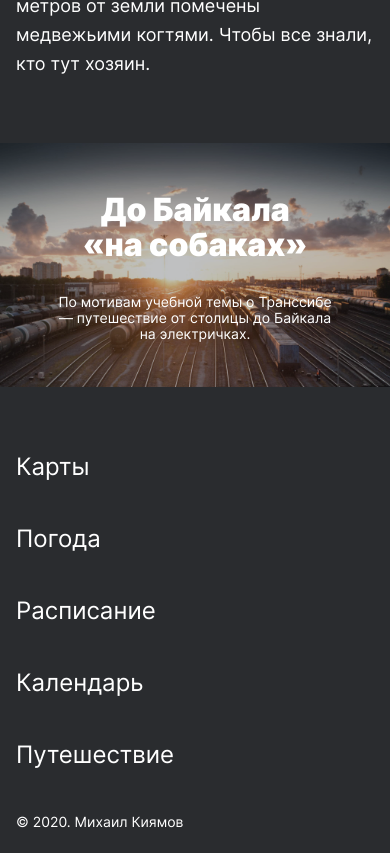
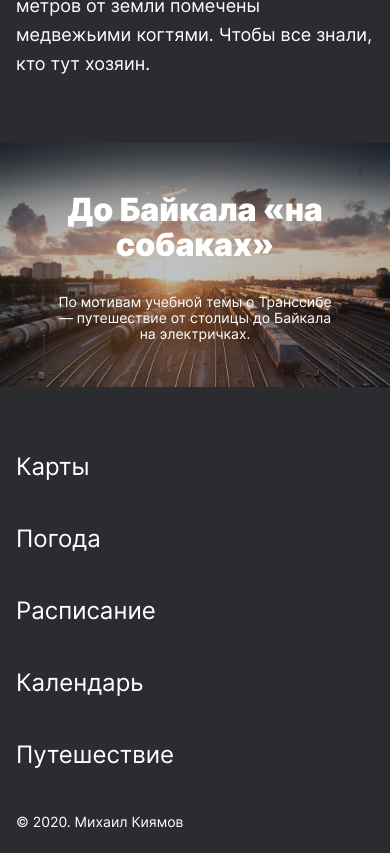
Before and after one commit to Mihail-Kiyamov/Travel_to_russia, a plain HTML site: page index.html in a window 390 px wide. Shown: the part 10212-11065 px from the top of the page. Drawn offline with Linux system fonts and the light colour scheme.

Commit message:
Путешествие по России попытка1

```diff
--- a/blocks/baikal-dog/__subtitle/baikal-dog__subtitle.css
+++ b/blocks/baikal-dog/__subtitle/baikal-dog__subtitle.css
@@ -1,15 +1,17 @@
 .baikal-dog__subtitle {
+    width: 360px;
     font-family: 'Inter';
     font-style: normal;
     font-weight: 400;
     font-size: 18px;
     line-height: 22px;
     color: #ffffff;
-    margin: 0;
+    margin: 0 auto;
 }
 
 @media screen and (max-width: 500px) {
     .baikal-dog__subtitle{
+        width: 288px;
         font-size: 14px;
         line-height: 16px;
     }
--- a/blocks/baikal-dog/__title/baikal-dog__title.css
+++ b/blocks/baikal-dog/__title/baikal-dog__title.css
@@ -1,16 +1,18 @@
 .baikal-dog__title {
+    width: 560px;
     font-family: 'Inter';
     font-style: normal;
     font-weight: 900;
     font-size: 72px;
     line-height: 76px;
     color: #ffffff;
-    margin: 0;
+    margin: 0 auto;
     margin-bottom: 32px;
 }
 
 @media screen and (max-width: 500px) {
     .baikal-dog__title {
+        width: 288px;
         font-size: 32px;
         line-height: 35px;
     }
--- a/index.html
+++ b/index.html
@@ -140,8 +140,8 @@
                 <a class="baikal-dog__link" href="https://stampsy.com/na-elektrichkakh-do-baikala">
                     <img class="baikal-dog__background-image" src="./images/cover-trains.jpg" alt="">
                     <div class="baikal-dog__text">
-                        <h2 class="baikal-dog__title">До Байкала<br/> «на собаках»</h2>
-                        <h3 class="baikal-dog__subtitle">По мотивам учебной темы о Транссибе<br/> — путешествие от столицы до Байкала<br/> на электричках.</h3>
+                        <h2 class="baikal-dog__title">До Байкала «на собаках»</h2>
+                        <h3 class="baikal-dog__subtitle">По мотивам учебной темы о Транссибе — путешествие от столицы до Байкала на электричках.</h3>
                     </div>
                 </a>
             </section>
```
